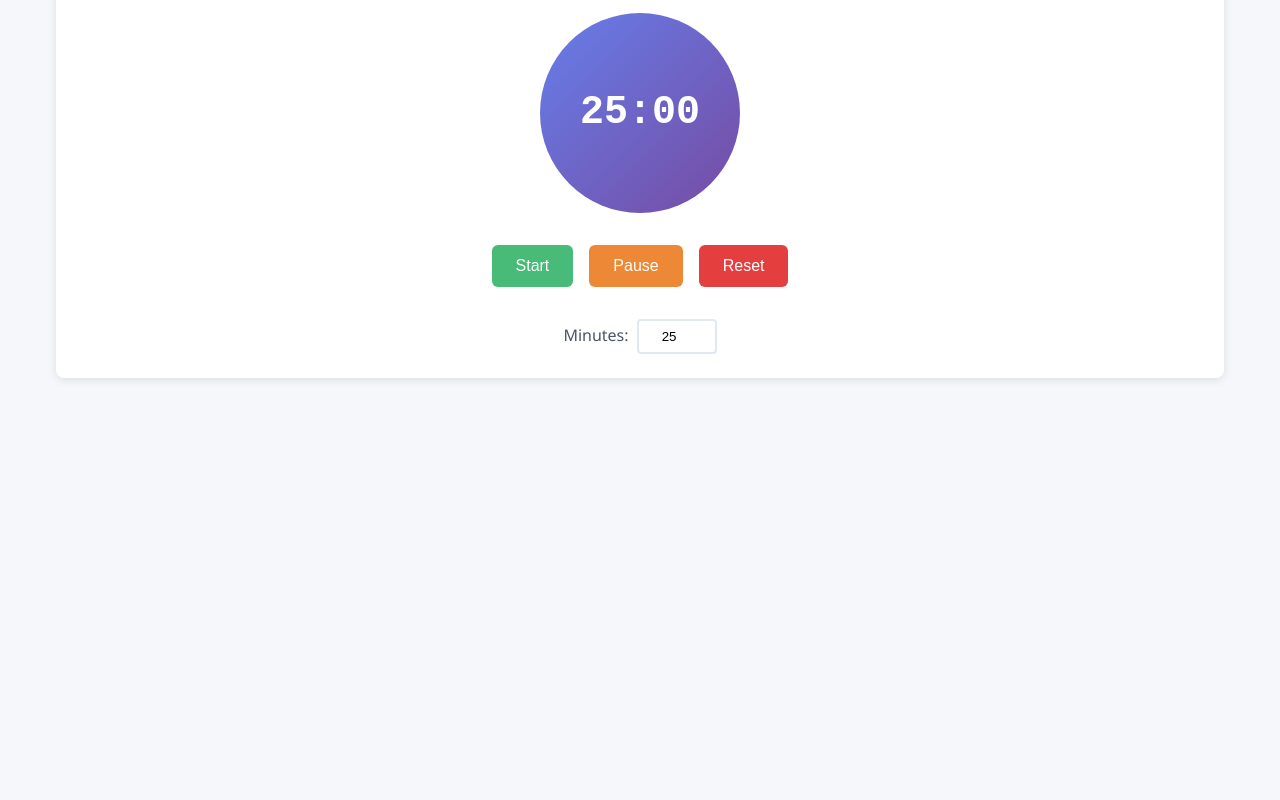
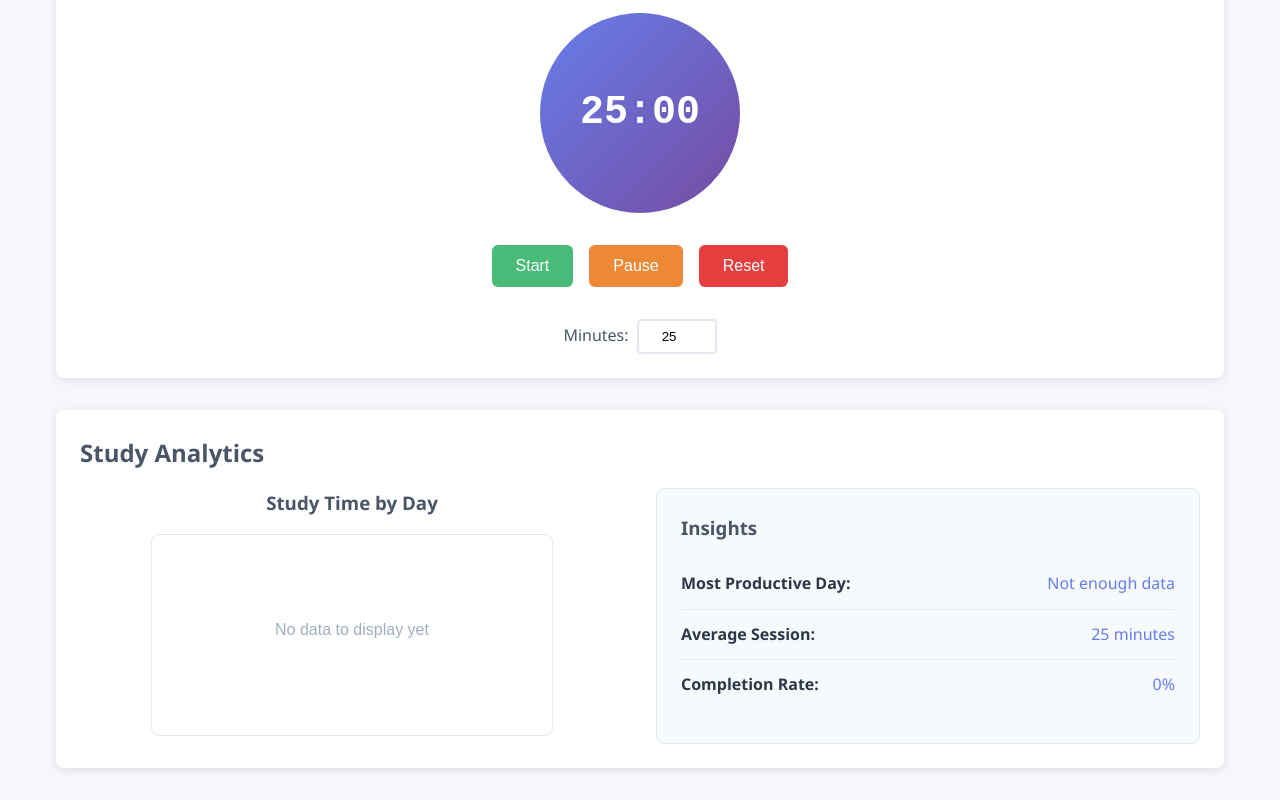
Before and after one commit to LysanderWe/AiStudyBuddy, a website: page index.html in a window 1280 px wide. Shown: the part 772-1572 px from the top of the page. Before the commit the page ends 1182 px from the top, so only its background shows below. Drawn offline with Linux system fonts and the light colour scheme.

Commit message:
implement analytics dashboard with charts and insights

```diff
--- a/index.html
+++ b/index.html
@@ -85,6 +85,33 @@
                 </div>
             </div>
         </section>
+
+        <section id="analytics">
+            <h2>Study Analytics</h2>
+            <div class="analytics-grid">
+                <div class="chart-container">
+                    <h3>Study Time by Day</h3>
+                    <canvas id="timeChart" width="400" height="200"></canvas>
+                </div>
+                <div class="insights-container">
+                    <h3>Insights</h3>
+                    <div id="insights-list">
+                        <div class="insight-item">
+                            <strong>Most Productive Day:</strong>
+                            <span id="productive-day">Not enough data</span>
+                        </div>
+                        <div class="insight-item">
+                            <strong>Average Session:</strong>
+                            <span id="avg-session">25 minutes</span>
+                        </div>
+                        <div class="insight-item">
+                            <strong>Completion Rate:</strong>
+                            <span id="completion-rate">0%</span>
+                        </div>
+                    </div>
+                </div>
+            </div>
+        </section>
     </main>
 
     <script src="script.js"></script>
--- a/script.js
+++ b/script.js
@@ -3,7 +3,8 @@ let studyData = {
     streak: 0,
     totalHours: 0,
     lastStudyDate: null,
-    plans: []
+    plans: [],
+    sessions: []
 };
 
 // Timer state
@@ -74,6 +75,7 @@ document.addEventListener('DOMContentLoaded', function() {
     });
 
     updateTimerDisplay();
+    updateAnalytics();
 });
 
 // Update streak based on current date
@@ -178,12 +180,22 @@ function startTimer() {
                 timerState.isRunning = false;
                 alert('Study session completed! Great job!');
 
-                // Add time to total hours
-                const sessionHours = parseInt(document.getElementById('timer-minutes').value) / 60;
+                // Add time to total hours and record session
+                const sessionMinutes = parseInt(document.getElementById('timer-minutes').value);
+                const sessionHours = sessionMinutes / 60;
                 studyData.totalHours = Math.round((studyData.totalHours + sessionHours) * 100) / 100;
+
+                // Record study session
+                studyData.sessions.push({
+                    date: new Date().toDateString(),
+                    duration: sessionMinutes,
+                    timestamp: Date.now()
+                });
+
                 updateStreak();
                 saveData();
                 updateDisplay();
+                updateAnalytics();
                 resetTimer();
                 return;
             }
@@ -222,5 +234,96 @@ function completePlan(planId) {
         saveData();
         renderPlans();
         updateDisplay();
+        updateAnalytics();
     }
 }
+
+// Update analytics and insights
+function updateAnalytics() {
+    updateInsights();
+    drawChart();
+}
+
+function updateInsights() {
+    const completedCount = studyData.plans.filter(plan => plan.completed).length;
+    const totalPlans = studyData.plans.length;
+    const completionRate = totalPlans > 0 ? Math.round((completedCount / totalPlans) * 100) : 0;
+
+    document.getElementById('completion-rate').textContent = `${completionRate}%`;
+
+    if (studyData.sessions.length > 0) {
+        const avgSession = Math.round(studyData.sessions.reduce((sum, session) => sum + session.duration, 0) / studyData.sessions.length);
+        document.getElementById('avg-session').textContent = `${avgSession} minutes`;
+
+        // Find most productive day
+        const dayCount = {};
+        studyData.sessions.forEach(session => {
+            const day = new Date(session.timestamp).toLocaleDateString('en-US', { weekday: 'long' });
+            dayCount[day] = (dayCount[day] || 0) + session.duration;
+        });
+
+        const mostProductiveDay = Object.keys(dayCount).reduce((a, b) => dayCount[a] > dayCount[b] ? a : b, 'Not enough data');
+        document.getElementById('productive-day').textContent = mostProductiveDay;
+    }
+}
+
+function drawChart() {
+    const canvas = document.getElementById('timeChart');
+    const ctx = canvas.getContext('2d');
+
+    // Clear canvas
+    ctx.clearRect(0, 0, canvas.width, canvas.height);
+
+    if (studyData.sessions.length === 0) {
+        ctx.fillStyle = '#a0aec0';
+        ctx.font = '16px Arial';
+        ctx.textAlign = 'center';
+        ctx.fillText('No data to display yet', canvas.width / 2, canvas.height / 2);
+        return;
+    }
+
+    // Get last 7 days of data
+    const last7Days = [];
+    const today = new Date();
+    for (let i = 6; i >= 0; i--) {
+        const date = new Date(today);
+        date.setDate(date.getDate() - i);
+        last7Days.push(date.toDateString());
+    }
+
+    // Calculate total minutes per day
+    const dailyMinutes = last7Days.map(day => {
+        return studyData.sessions
+            .filter(session => session.date === day)
+            .reduce((sum, session) => sum + session.duration, 0);
+    });
+
+    // Draw chart
+    const maxMinutes = Math.max(...dailyMinutes, 60);
+    const barWidth = canvas.width / 7;
+    const maxBarHeight = canvas.height - 60;
+
+    dailyMinutes.forEach((minutes, index) => {
+        const barHeight = (minutes / maxMinutes) * maxBarHeight;
+        const x = index * barWidth + 10;
+        const y = canvas.height - barHeight - 30;
+
+        // Draw bar
+        ctx.fillStyle = '#667eea';
+        ctx.fillRect(x, y, barWidth - 20, barHeight);
+
+        // Draw day label
+        ctx.fillStyle = '#4a5568';
+        ctx.font = '12px Arial';
+        ctx.textAlign = 'center';
+        const dayName = new Date(last7Days[index]).toLocaleDateString('en-US', { weekday: 'short' });
+        ctx.fillText(dayName, x + (barWidth - 20) / 2, canvas.height - 5);
+
+        // Draw minutes label
+        if (minutes > 0) {
+            ctx.fillStyle = '#2d3748';
+            ctx.font = '10px Arial';
+            ctx.fillText(`${minutes}m`, x + (barWidth - 20) / 2, y - 5);
+        }
+    });
+}
--- a/styles.css
+++ b/styles.css
@@ -289,3 +289,60 @@ h2 {
     background: #a0aec0;
     cursor: not-allowed;
 }
+
+.analytics-grid {
+    display: grid;
+    grid-template-columns: 1fr 1fr;
+    gap: 2rem;
+    margin-top: 1rem;
+}
+
+@media (max-width: 768px) {
+    .analytics-grid {
+        grid-template-columns: 1fr;
+    }
+}
+
+.chart-container {
+    text-align: center;
+}
+
+.chart-container h3,
+.insights-container h3 {
+    margin-bottom: 1rem;
+    color: #4a5568;
+}
+
+#timeChart {
+    border: 1px solid #e2e8f0;
+    border-radius: 8px;
+    background: white;
+}
+
+.insights-container {
+    background: #f7fafc;
+    padding: 1.5rem;
+    border-radius: 8px;
+    border: 1px solid #e2e8f0;
+}
+
+.insight-item {
+    display: flex;
+    justify-content: space-between;
+    align-items: center;
+    padding: 0.75rem 0;
+    border-bottom: 1px solid #e2e8f0;
+}
+
+.insight-item:last-child {
+    border-bottom: none;
+}
+
+.insight-item strong {
+    color: #2d3748;
+}
+
+.insight-item span {
+    color: #667eea;
+    font-weight: 500;
+}
```
